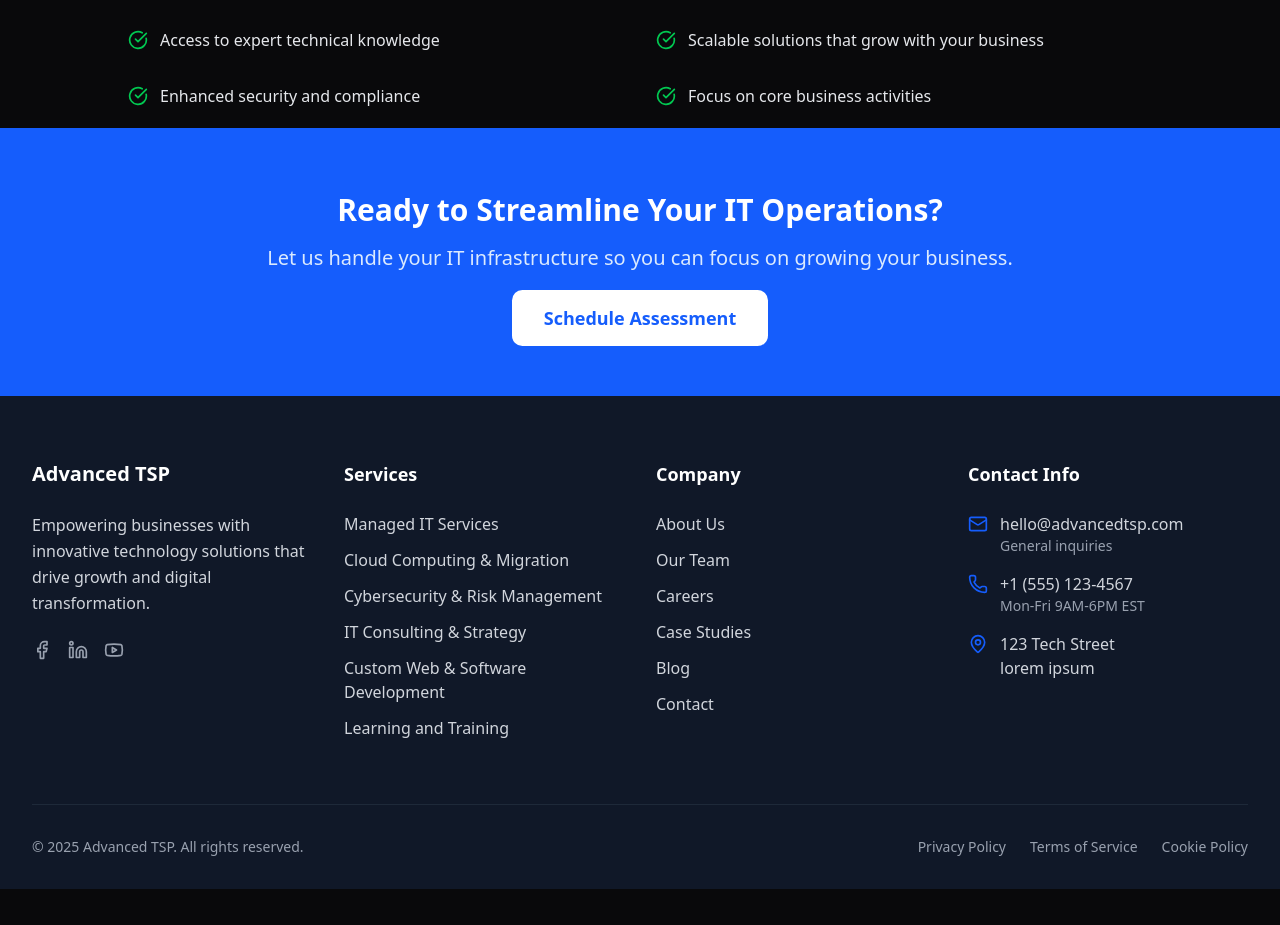
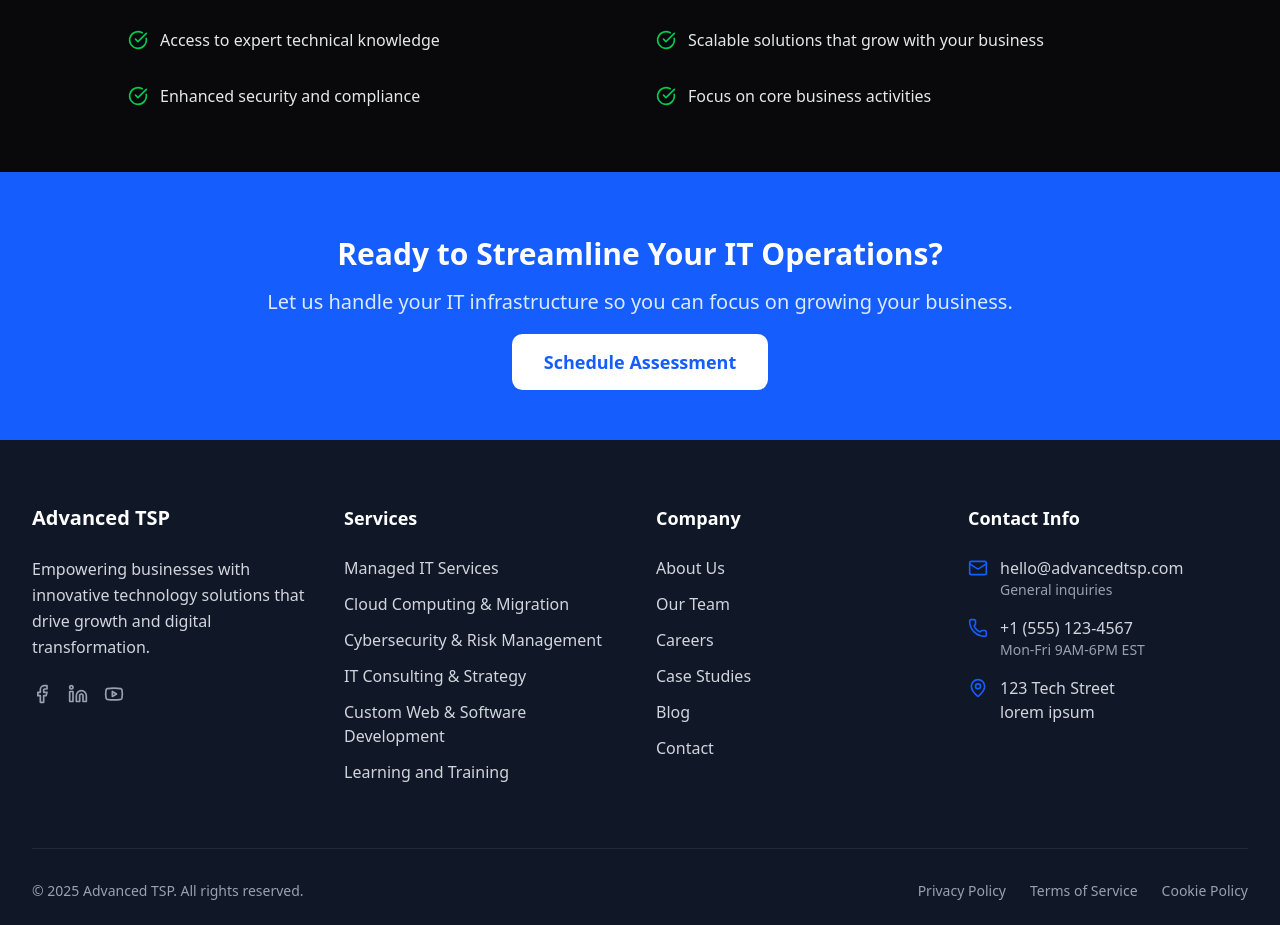
Before and after one commit to kasahun-welela/advanced-tsp-company, a Next.js app: page /services/managed-services in a window 1280 px wide. Shown: the part 1440-2365 px from the top of the page. Before the commit the page ends 2329 px from the top, so only its background shows below. Built offline with nearby package versions, Linux system fonts and the light colour scheme.

Commit message:
update margin

```diff
--- a/components/common/CTA.tsx
+++ b/components/common/CTA.tsx
@@ -2,7 +2,7 @@ import Link from "next/link";
 
 function CTA({ title, description }: { title: string; description: string }) {
   return (
-    <section className="bg-primary py-16 mt-5">
+    <section className="bg-primary py-16 mt-16">
       <div className="max-w-7xl mx-auto px-4 sm:px-6 lg:px-8 text-center">
         <h2 className="text-3xl font-bold text-white mb-4">{title}</h2>
         <p className="text-xl text-blue-100 mb-8">{description}</p>
```
